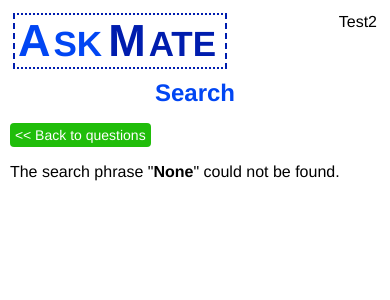
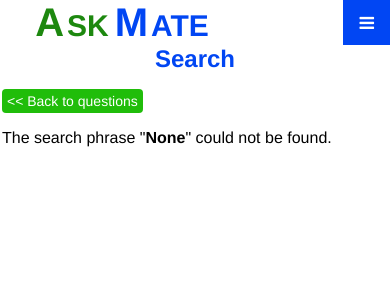
Before and after one commit to brzozasr/ask_mate, a Flask app: page /search in a window 390 px wide. Shown: the top 300 px of the page. Run offline with Flask 2, Linux system fonts and the light colour scheme; data that the repository does not hold is empty; some libraries are stand-ins or nearby versions.

Commit message:
Adding the hamburger menu.

```diff
--- a/static/style.css
+++ b/static/style.css
@@ -8,6 +8,7 @@ html {
 
 body {
   font-family: Helvetica, Arial, sans-serif;
+  margin: auto;
 }
 
 #content {
@@ -15,6 +16,50 @@ body {
   margin: auto;
   /*border: 3px solid #73AD21;*/
 }
+
+/* Start Hamburger menu*/
+.topnav {
+  overflow: hidden;
+  background-color: #333;
+  position: relative;
+  width: 100%;
+}
+
+.topnav #myLinks {
+  display: none;
+  position: fixed;
+  right: 0;
+  width: 250px;
+  border: 1px solid darkblue;
+  background: #0066ff;
+}
+
+.topnav a {
+  color: white;
+  padding: 14px 16px;
+  text-decoration: none;
+  font-size: 17px;
+  display: block;
+}
+
+.topnav a.icon {
+  background: #0146f3;
+  display: block;
+  position: absolute;
+  right: 0;
+  top: 0;
+}
+
+.topnav a:hover {
+  background-color: dodgerblue;
+  color: white;
+}
+
+.active {
+  background-color: #4CAF50;
+  color: white;
+}
+/* End Hamburger menu*/
 
 #top-bar {
   display:flex;
@@ -25,27 +70,29 @@ body {
 }
 
 #top-bar > div {
+  text-align: left;
+}
+
+.logo {
+  font-size: 40px;
+  color: #1d880f;
+  font-weight: bold;
+  padding: 0 3px 0 3px;
+  max-width: 250px;
   text-align: center;
 }
 
-.logo {
-  font-size: 45px;
+.logo.blue {
   color: #0146f3;
-  font-weight: bold;
-  padding: 0 3px 0 3px;
-}
-
-.logo.blue {
-  color: #001dae;
 }
 
 .logo.sm {
-  font-size: 35px;
+  font-size: 30px;
 }
 
 .logo.border {
-  border: 2px #001dae;
-  border-style: dotted dashed dotted dashed;
+  border: 2px #0146f3;
+  /*border-style: dotted dashed dotted dashed;*/
 }
 
 table {
--- a/templates/pattern.html
+++ b/templates/pattern.html
@@ -4,20 +4,38 @@
     <meta charset="utf-8">
     <meta name="viewport" content="width=device-width, initial-scale=1, shrink-to-fit=no">
     <link rel="shortcut icon" href="{{ url_for('static', filename='favicon.ico') }}"/>
+    <link rel="stylesheet" href="https://cdnjs.cloudflare.com/ajax/libs/font-awesome/4.7.0/css/font-awesome.min.css">
     <link rel="stylesheet" type="text/css" href="{{ url_for('static', filename='style.css') }}">
     <title>{% block title %} {% endblock %} - AskMate</title>
 </head>
 <body>
-    <div id="top-bar">
+    <!-- Top Navigation Menu -->
+    <div class="topnav" style="background: #ffffff">
         <div class="logo border">
             A<span class="logo sm">SK</span><span class="logo blue">M<span class="logo sm blue">ATE</span></span>
         </div>
-        <div>
-            Test2
+
+        <div id="myLinks">
+            <a href="#news">News</a>
+            <a href="#contact">Contact</a>
+            <a href="#about">About</a>
         </div>
+        <a href="javascript:void(0);" class="icon" onclick="myFunction()">
+        <i class="fa fa-bars"></i>
+      </a>
     </div>
     <div id="content">
     {%- block content %} {% endblock %}
     </div>
+<script>
+function myFunction() {
+  var x = document.getElementById("myLinks");
+  if (x.style.display === "block") {
+    x.style.display = "none";
+  } else {
+    x.style.display = "block";
+  }
+}
+</script>
 </body>
 </html>
```
